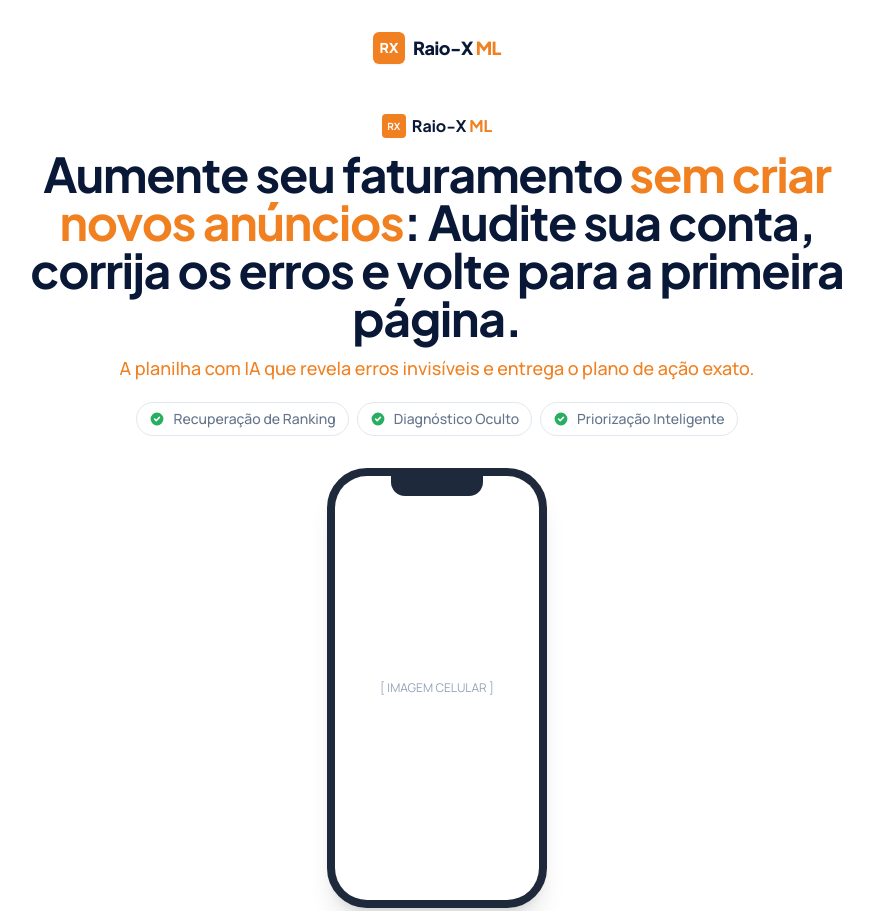
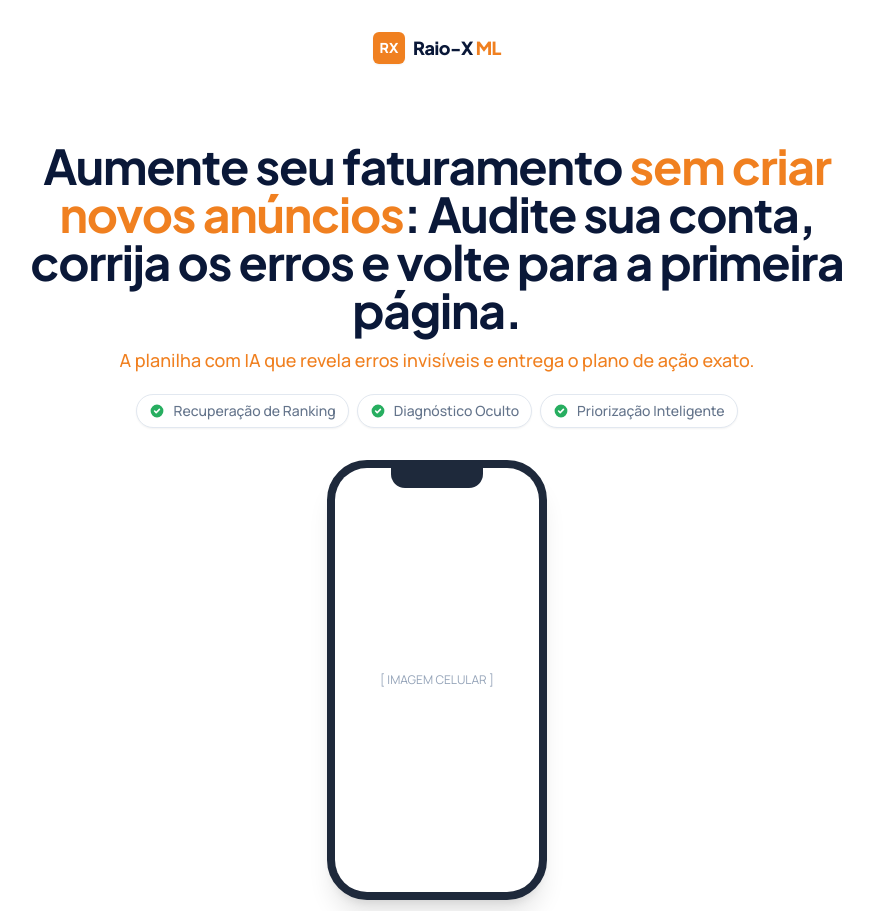
Before and after one commit to 360gestaoindaut-lgtm/landing-page-raiox-a, a plain HTML site: page index.html in a window 1280 px wide. Shown: the top 911 px of the page, without its empty margins (203-1076 px from the left). Drawn offline with nearby package versions, Linux system fonts and the light colour scheme.

Commit message:
Ajuste Above the Fold: Reduz fontes, paddings e insere mockup de celular com background circular

```diff
--- a/index.html
+++ b/index.html
@@ -246,22 +246,46 @@
 
 <div class="h-1.5 w-full bg-gradient-to-r from-orange-400 via-orange-500 to-navy-light"></div>
 
-<section class="relative bg-white pb-10">
-
-  <div class="flex justify-center pt-5 pb-3">
-    <div class="flex items-center gap-1.5">
-      <div class="w-6 h-6 bg-orange rounded flex items-center justify-center">
-        <span class="text-white font-bold text-[10px]">RX</span>
-      </div>
-      <span class="text-navy font-display font-bold text-base">Raio-X <span class="text-orange">ML</span></span>
-    </div>
-  </div>
+<section class="relative bg-white pb-10 pt-8 md:pt-12">
 
   <div class="w-full max-w-[360px] md:max-w-4xl mx-auto px-4 text-center flex flex-col items-center">
 
     <h1 class="font-display text-navy text-[26px] md:text-5xl font-bold leading-[1.2] mb-3 tracking-tight">
         Aumente seu faturamento <span class="text-orange">sem criar novos anúncios</span>: Audite sua conta, corrija os erros e volte para a primeira página.
     </h1>
+
+    <p class="text-orange font-medium text-[15px] md:text-lg leading-snug mb-5 px-2">
+      A planilha com IA que revela erros invisíveis e entrega o plano de ação exato.
+    </p>
+
+    <div class="flex flex-col md:flex-row gap-2 w-full md:w-auto px-2 mb-6">
+        <div class="flex items-center justify-center gap-2 border border-slate-200 rounded-full py-1.5 px-3 bg-white shadow-sm">
+            <svg class="w-4 h-4 text-success" fill="currentColor" viewBox="0 0 20 20"><path fill-rule="evenodd" d="M10 18a8 8 0 100-16 8 8 0 000 16zm3.707-9.293a1 1 0 00-1.414-1.414L9 10.586 7.707 9.293a1 1 0 00-1.414 1.414l2 2a1 1 0 001.414 0l4-4z" clip-rule="evenodd"></path></svg>
+            <span class="text-slate-500 font-medium text-[13px] md:text-sm">Recuperação de Ranking</span>
+        </div>
+        <div class="flex items-center justify-center gap-2 border border-slate-200 rounded-full py-1.5 px-3 bg-white shadow-sm">
+            <svg class="w-4 h-4 text-success" fill="currentColor" viewBox="0 0 20 20"><path fill-rule="evenodd" d="M10 18a8 8 0 100-16 8 8 0 000 16zm3.707-9.293a1 1 0 00-1.414-1.414L9 10.586 7.707 9.293a1 1 0 00-1.414 1.414l2 2a1 1 0 001.414 0l4-4z" clip-rule="evenodd"></path></svg>
+            <span class="text-slate-500 font-medium text-[13px] md:text-sm">Diagnóstico Oculto</span>
+        </div>
+        <div class="flex items-center justify-center gap-2 border border-slate-200 rounded-full py-1.5 px-3 bg-white shadow-sm">
+            <svg class="w-4 h-4 text-success" fill="currentColor" viewBox="0 0 20 20"><path fill-rule="evenodd" d="M10 18a8 8 0 100-16 8 8 0 000 16zm3.707-9.293a1 1 0 00-1.414-1.414L9 10.586 7.707 9.293a1 1 0 00-1.414 1.414l2 2a1 1 0 001.414 0l4-4z" clip-rule="evenodd"></path></svg>
+            <span class="text-slate-500 font-medium text-[13px] md:text-sm">Priorização Inteligente</span>
+        </div>
+    </div>
+
+    <div class="mt-2 w-full flex justify-center relative">
+      <div class="absolute top-1/2 left-1/2 transform -translate-x-1/2 -translate-y-1/2 w-[280px] h-[280px] bg-gradient-to-t from-orange-200 to-transparent rounded-full opacity-70 -z-10"></div>
+
+      <div class="relative z-10 w-[220px] aspect-[9/18] bg-slate-900 rounded-[2.5rem] border-[8px] border-slate-800 shadow-xl overflow-hidden flex flex-col items-center">
+         <div class="w-[45%] h-5 bg-slate-800 rounded-b-[14px] absolute top-0 z-20"></div>
+         <div class="w-full h-full bg-white flex items-center justify-center text-slate-400 text-xs">
+            [ IMAGEM CELULAR ]
+         </div>
+      </div>
+    </div>
+
+  </div>
+</section>
 
     <p class="text-orange font-medium text-[15px] md:text-lg leading-snug mb-5 px-2">
       A planilha com IA que revela erros invisíveis e entrega o plano de ação exato.
```
